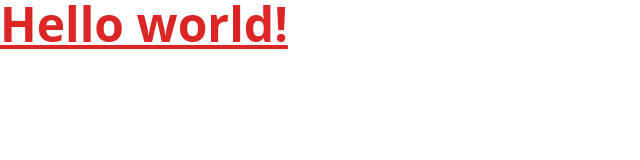
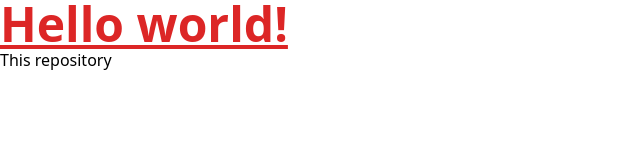
Before and after one commit to Taku8300/HobbyLinks, a React (Vite) app in the folder client/: page / in a window 1280 px wide. Shown: the top 160 px of the page, without its empty margins (0-640 px from the left). Built offline with nearby package versions, Linux system fonts and the light colour scheme.

Commit message:
commit tomo

```diff
--- a/client/src/App.jsx
+++ b/client/src/App.jsx
@@ -6,6 +6,9 @@ function App() {
       <h1 className="text-5xl font-bold underline text-red-600">
         Hello world!
       </h1>
+      <h2>
+        This repository
+      </h2>
     </div>
   );
 }
```
